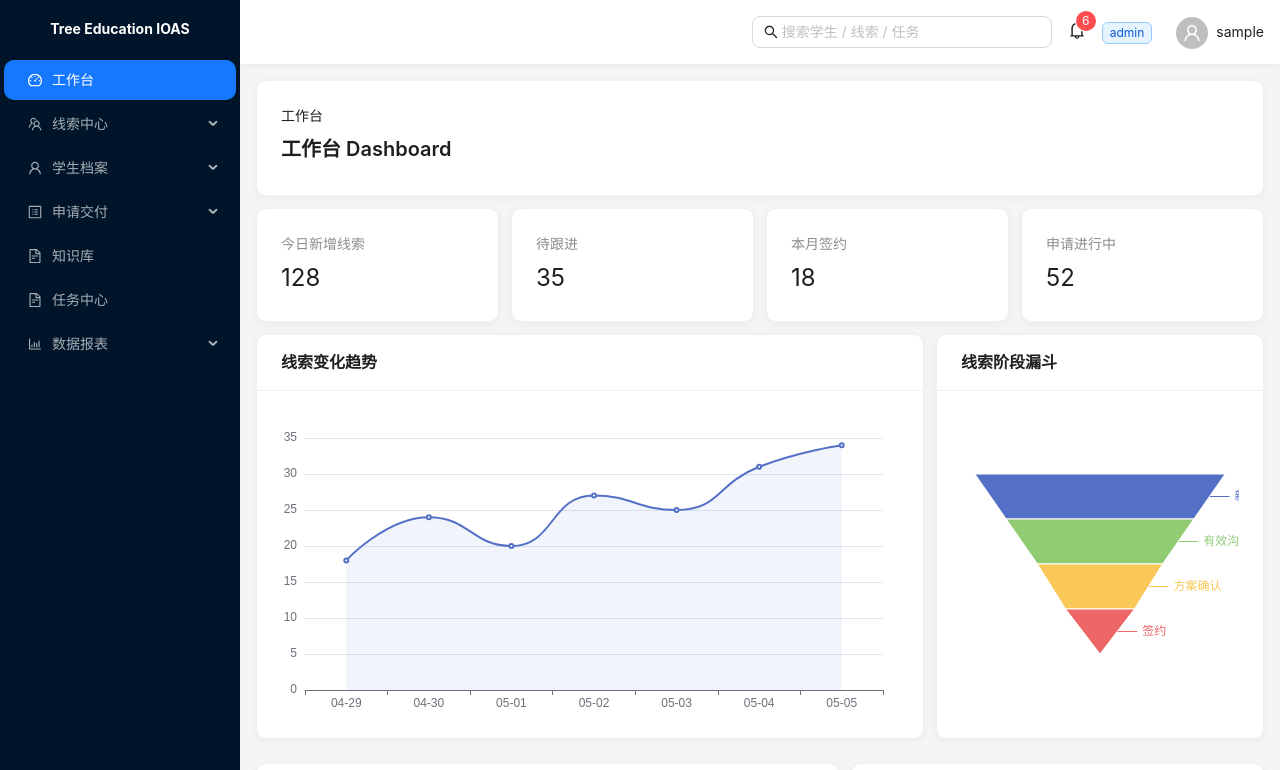
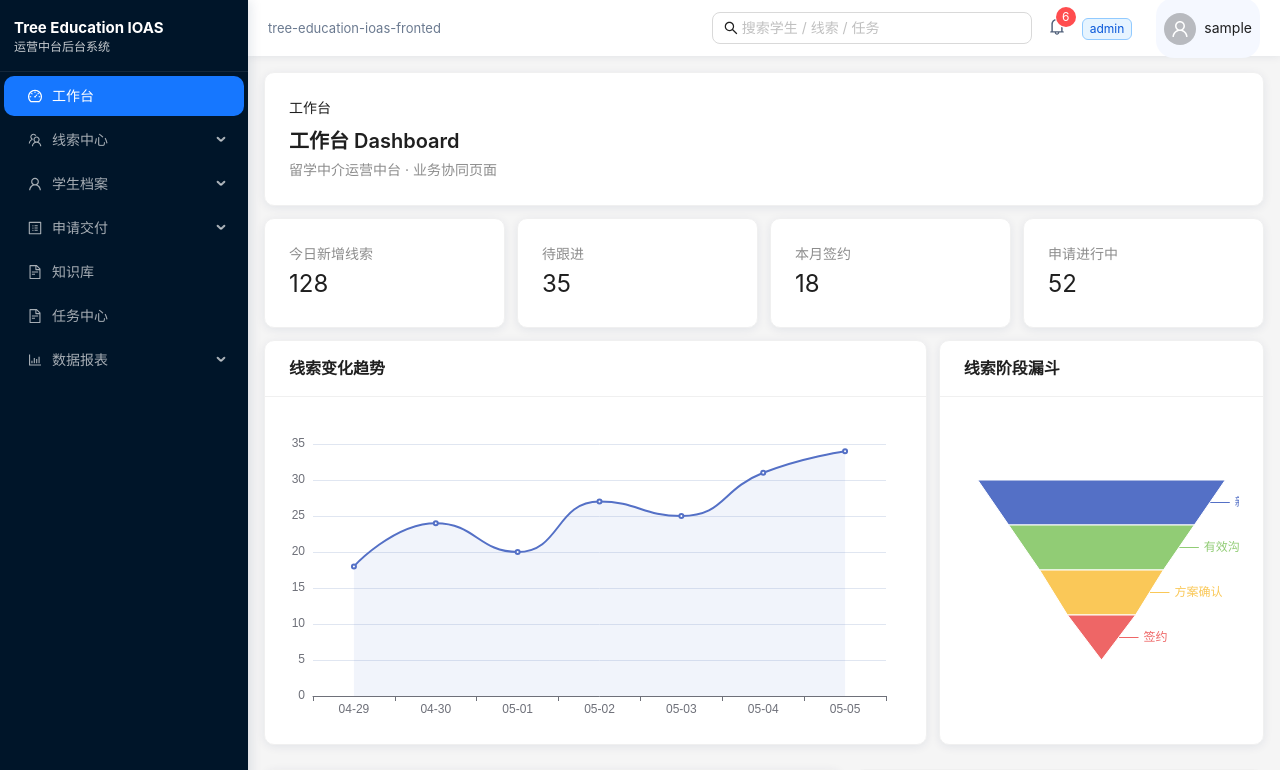
Before and after one commit to ladebangbangde/tree-education-ioas-fronted, a React (Vite) app: page /dashboard in a window 1280 px wide. Shown: the top 770 px of the page. Built offline with nearby package versions, Linux system fonts and the light colour scheme; sample sign-in values are in the browser's storage.

Commit message:
style: final UI polish and unified enterprise visual system

```diff
--- a/src/app/layouts/MainLayout.tsx
+++ b/src/app/layouts/MainLayout.tsx
@@ -1,2 +1,17 @@
-import { Layout } from 'antd';import { Outlet } from 'react-router-dom';import { AppHeader, AppSider } from '@/components';
-export default function MainLayout(){return <Layout className='main-layout'><AppSider/><Layout><AppHeader/><Layout.Content className='content'><Outlet/></Layout.Content></Layout></Layout>}
+import { Layout } from 'antd';
+import { Outlet } from 'react-router-dom';
+import { AppHeader, AppSider } from '@/components';
+
+export default function MainLayout(){
+  return <Layout className='main-layout'>
+    <AppSider/>
+    <Layout className='main-layout-right'>
+      <AppHeader/>
+      <Layout.Content className='content'>
+        <div className='content-inner'>
+          <Outlet/>
+        </div>
+      </Layout.Content>
+    </Layout>
+  </Layout>;
+}
--- a/src/components/charts/ChartCard/index.tsx
+++ b/src/components/charts/ChartCard/index.tsx
@@ -1 +1,4 @@
-import { Card } from 'antd';export default function ChartCard({title,children}:{title:string;children:React.ReactNode}){return <Card title={title} className='chart-card'>{children}</Card>}
+import { Card } from 'antd';
+export default function ChartCard({title,children}:{title:string;children:React.ReactNode}){
+  return <Card title={title} className='chart-card' bodyStyle={{minHeight:280}}>{children}</Card>;
+}
--- a/src/components/common/AppHeader/index.tsx
+++ b/src/components/common/AppHeader/index.tsx
@@ -1,3 +1,21 @@
-import { BellOutlined, LogoutOutlined, SearchOutlined, UserOutlined } from '@ant-design/icons';import { Avatar, Badge, Dropdown, Input, Layout, Space, Tag } from 'antd';import { useNavigate } from 'react-router-dom';import { useAuthStore } from '@/store/auth';
+import { BellOutlined, LogoutOutlined, SearchOutlined, UserOutlined } from '@ant-design/icons';
+import { Avatar, Badge, Dropdown, Input, Layout, Space, Tag } from 'antd';
+import { useNavigate } from 'react-router-dom';
+import { useAuthStore } from '@/store/auth';
 const { Header } = Layout;
-export default function AppHeader(){const nav=useNavigate();const {userName,role,logout}=useAuthStore();return <Header className='top'><Space size={16}><Input prefix={<SearchOutlined/>} placeholder='搜索学生 / 线索 / 任务' style={{width:300}}/><Badge count={6}><BellOutlined className='icon-btn'/></Badge><Tag color='blue'>{role}</Tag><Dropdown menu={{items:[{key:'logout',icon:<LogoutOutlined/>,label:'退出登录',onClick:()=>{logout();nav('/login');}}]}}><Space className='click'><Avatar icon={<UserOutlined/>}/>{userName}</Space></Dropdown></Space></Header>}
+
+export default function AppHeader(){
+  const nav=useNavigate();
+  const {userName,role,logout}=useAuthStore();
+  return <Header className='top'>
+    <div className='header-left'>tree-education-ioas-fronted</div>
+    <Space size={16}>
+      <Input className='header-search' prefix={<SearchOutlined/>} placeholder='搜索学生 / 线索 / 任务' />
+      <Badge count={6}><BellOutlined className='icon-btn'/></Badge>
+      <Tag color='blue'>{role}</Tag>
+      <Dropdown menu={{items:[{key:'logout',icon:<LogoutOutlined/>,label:'退出登录',onClick:()=>{logout();nav('/login');}}]}}>
+        <Space className='click user-info'><Avatar icon={<UserOutlined/>}/>{userName}</Space>
+      </Dropdown>
+    </Space>
+  </Header>;
+}
--- a/src/components/common/AppSider/index.tsx
+++ b/src/components/common/AppSider/index.tsx
@@ -1,4 +1,22 @@
-import { Layout, Menu } from 'antd';import { useMemo } from 'react';import { useLocation, useNavigate } from 'react-router-dom';
-import { menuConfig } from '@/constants/menu';import { useAuthStore } from '@/store/auth';import { filterMenusByRole } from '@/utils/menu';
+import { Layout, Menu } from 'antd';
+import { useMemo } from 'react';
+import { useLocation, useNavigate } from 'react-router-dom';
+import { menuConfig } from '@/constants/menu';
+import { useAuthStore } from '@/store/auth';
+import { filterMenusByRole } from '@/utils/menu';
 const { Sider } = Layout;
-export default function AppSider(){const { pathname }=useLocation();const nav=useNavigate();const role=useAuthStore(s=>s.role);const menus=useMemo(()=>filterMenusByRole(menuConfig,role),[role]);const items=menus.map((i:any)=>({...i,key:i.path||i.key,children:i.children?.map((c:any)=>({...c,key:c.path}))}));return <Sider width={240}><div className='logo'>Tree Education IOAS</div><Menu theme='dark' mode='inline' selectedKeys={[pathname]} onClick={({key})=>typeof key==='string'&&key.startsWith('/')&&nav(key)} items={items}/></Sider>}
+
+export default function AppSider(){
+  const { pathname }=useLocation();
+  const nav=useNavigate();
+  const role=useAuthStore(s=>s.role);
+  const menus=useMemo(()=>filterMenusByRole(menuConfig,role),[role]);
+  const items=menus.map((i:any)=>({...i,key:i.path||i.key,children:i.children?.map((c:any)=>({...c,key:c.path}))}));
+  return <Sider width={248} className='app-sider'>
+    <div className='logo'>
+      <div className='logo-main'>Tree Education IOAS</div>
+      <div className='logo-sub'>运营中台后台系统</div>
+    </div>
+    <Menu theme='dark' mode='inline' selectedKeys={[pathname]} onClick={({key})=>typeof key==='string'&&key.startsWith('/')&&nav(key)} items={items}/>
+  </Sider>;
+}
--- a/src/components/common/PageHeader/index.tsx
+++ b/src/components/common/PageHeader/index.tsx
@@ -1,3 +1,21 @@
-import { Breadcrumb, Card, Typography } from 'antd';import { useLocation } from 'react-router-dom';import { menuConfig } from '@/constants/menu';import { flatMenuPathMap } from '@/utils/menu';
+import { Breadcrumb, Card, Typography } from 'antd';
+import { useLocation } from 'react-router-dom';
+import { menuConfig } from '@/constants/menu';
+import { flatMenuPathMap } from '@/utils/menu';
 import { useMemo } from 'react';
-export default function PageHeader({title,extra}:{title:string;extra?:React.ReactNode}){const {pathname}=useLocation();const map=useMemo(()=>flatMenuPathMap(menuConfig),[]);const crumbs=map.get(pathname)||pathname.split('/').filter(Boolean);return <Card className='page-header'><Breadcrumb items={crumbs.map(c=>({title:c}))}/><div className='page-title-wrap'><Typography.Title level={4}>{title}</Typography.Title>{extra}</div></Card>}
+
+export default function PageHeader({title,extra}:{title:string;extra?:React.ReactNode}){
+  const {pathname}=useLocation();
+  const map=useMemo(()=>flatMenuPathMap(menuConfig),[]);
+  const crumbs=map.get(pathname)||pathname.split('/').filter(Boolean);
+  return <Card className='page-header'>
+    <Breadcrumb items={crumbs.map(c=>({title:c}))} />
+    <div className='page-title-wrap'>
+      <div>
+        <Typography.Title level={4}>{title}</Typography.Title>
+        <Typography.Text type='secondary'>留学中介运营中台 · 业务协同页面</Typography.Text>
+      </div>
+      <div className='page-header-extra'>{extra}</div>
+    </div>
+  </Card>;
+}
--- a/src/components/common/SearchFilterBar/index.tsx
+++ b/src/components/common/SearchFilterBar/index.tsx
@@ -1 +1,7 @@
-import { Card, Space } from 'antd';export default function SearchFilterBar({children,extra}:{children:React.ReactNode;extra?:React.ReactNode}){return <Card className='filter-bar'><Space wrap>{children}</Space><div>{extra}</div></Card>}
+import { Card, Space } from 'antd';
+export default function SearchFilterBar({children,extra}:{children:React.ReactNode;extra?:React.ReactNode}){
+  return <Card className='filter-bar'>
+    <div className='filter-main'><Space wrap size={[12,12]}>{children}</Space></div>
+    {extra && <div className='filter-extra'>{extra}</div>}
+  </Card>;
+}
--- a/src/components/common/StatCard/index.tsx
+++ b/src/components/common/StatCard/index.tsx
@@ -1 +1,7 @@
-import { Card, Statistic } from 'antd';export default function StatCard({title,value,suffix}:{title:string;value:number|string;suffix?:string}){return <Card><Statistic title={title} value={value} suffix={suffix}/></Card>}
+import { Card, Statistic, Typography } from 'antd';
+export default function StatCard({title,value,suffix}:{title:string;value:number|string;suffix?:string}){
+  return <Card className='stat-card'>
+    <Typography.Text type='secondary'>{title}</Typography.Text>
+    <Statistic value={value} suffix={suffix} />
+  </Card>;
+}
--- a/src/styles/global.scss
+++ b/src/styles/global.scss
@@ -1,11 +1,22 @@
-body{margin:0;background:#f3f6fb;font-family:PingFang SC,Segoe UI,sans-serif;color:#1f2d3d}
-.main-layout{min-height:100vh}.logo{height:56px;display:flex;align-items:center;justify-content:center;color:#fff;font-weight:700}
-.top{background:#fff;padding:0 16px;display:flex;justify-content:flex-end;align-items:center;box-shadow:0 1px 6px #0000000f}.content{padding:16px}
-.page-header{margin-bottom:12px;border-radius:10px}.page-title-wrap{display:flex;justify-content:space-between;align-items:center}.page-title-wrap h4{margin:8px 0}
-.filter-bar{margin-bottom:12px;border-radius:10px;background:#fff}.chart-card{margin-bottom:12px;border-radius:10px}
-.ant-card{border-radius:10px;box-shadow:0 2px 8px #0b2a5c0d}.ant-table-wrapper .ant-table{font-size:13px}
-.mb12{margin-bottom:12px}.mt12{margin-top:12px}.click{cursor:pointer}.icon-btn{font-size:18px}
+:root{--bg:#f3f6fb;--card:#fff;--text:#1f2d3d;--sub:#6b7a90;--primary:#1677ff;--radius:10px;--shadow:0 2px 10px rgba(11,42,92,.08)}
+body{margin:0;background:var(--bg);font-family:PingFang SC,Segoe UI,sans-serif;color:var(--text)}
+.main-layout{min-height:100vh}.main-layout-right{overflow:hidden}
+.app-sider{box-shadow:2px 0 12px rgba(13,39,80,.12)}
+.logo{height:72px;padding:10px 14px;border-bottom:1px solid rgba(255,255,255,.08);display:flex;flex-direction:column;justify-content:center;color:#fff}.logo-main{font-size:15px;font-weight:700}.logo-sub{font-size:12px;opacity:.78}
+.top{height:56px;line-height:56px;background:#fff;padding:0 20px;display:flex;justify-content:space-between;align-items:center;box-shadow:0 1px 8px rgba(16,39,78,.08)}
+.header-left{font-size:13px;color:var(--sub)}.header-search{width:320px}.user-info{padding:2px 8px;border-radius:18px;background:#f5f8ff}
+.content{padding:16px;overflow:auto;height:calc(100vh - 56px)}.content-inner{max-width:1520px;margin:0 auto}
+.page-header{margin-bottom:12px;border-radius:var(--radius);box-shadow:var(--shadow)}
+.page-title-wrap{display:flex;justify-content:space-between;align-items:flex-end;margin-top:8px}.page-title-wrap h4{margin:0 0 4px 0}.page-header-extra{display:flex;gap:8px}
+.filter-bar{margin-bottom:12px;border-radius:var(--radius);box-shadow:var(--shadow)}.filter-main{display:flex;align-items:center;justify-content:space-between}.filter-extra{margin-top:10px;text-align:right}
+.table-card{border-radius:var(--radius);box-shadow:var(--shadow)}
+.chart-card{margin-bottom:12px;border-radius:var(--radius);box-shadow:var(--shadow)}
+.stat-card{border-radius:var(--radius);box-shadow:var(--shadow)}
+.ant-card{border-radius:var(--radius)}
+.ant-table-wrapper .ant-table{font-size:13px}.ant-table-wrapper .ant-table-thead>tr>th{background:#f7f9fd;font-weight:600}.ant-table-row:hover td{background:#f0f6ff!important}
+.ant-tabs-nav{margin-bottom:14px!important}.ant-form-item{margin-bottom:12px}
+.ant-btn-primary{box-shadow:none}.status-tag{border-radius:12px;padding:0 8px}
+.mb12{margin-bottom:12px}.mt12{margin-top:12px}.click{cursor:pointer}.icon-btn{font-size:18px;color:#50607a}
 .login{min-height:100vh;display:grid;grid-template-columns:1.3fr 1fr}.login-left{background:#1f5cff;color:#fff;display:flex;align-items:center;justify-content:center;padding:48px}.login-right{display:flex;align-items:center;justify-content:center;background:#eef3ff}.login-card{width:420px;box-shadow:0 10px 28px #15417a26}
-.kanban-card{margin-bottom:8px}
-.advisor-item{padding:8px 6px;border:1px solid #e7edf8;border-radius:8px;margin-bottom:8px;cursor:pointer;transition:.2s}.advisor-item.active,.advisor-item:hover{border-color:#1677ff;background:#f0f6ff}
+.kanban-card{margin-bottom:8px;border:1px solid #e7edf8}.advisor-item{padding:8px 6px;border:1px solid #e7edf8;border-radius:8px;margin-bottom:8px;cursor:pointer;transition:.2s}.advisor-item.active,.advisor-item:hover{border-color:#1677ff;background:#f0f6ff}
 .dict-type-item{padding:10px 12px;border-radius:8px;cursor:pointer;margin:0 0 8px;background:#f7f9fd}.dict-type-item.active{background:#e8f2ff;color:#165dff;font-weight:600}
```
Also changed, not shown: src/components/common/StatusTag/index.tsx (+5 -2 lines), src/components/tables/DataTable/index.tsx (+14 -2 lines).
